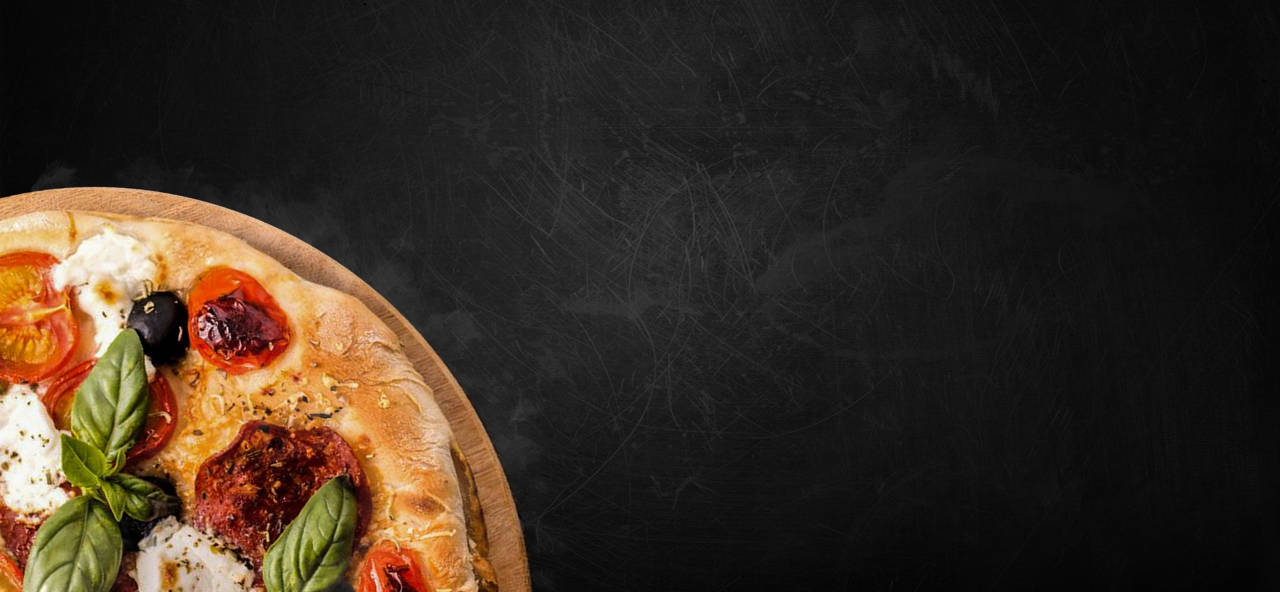
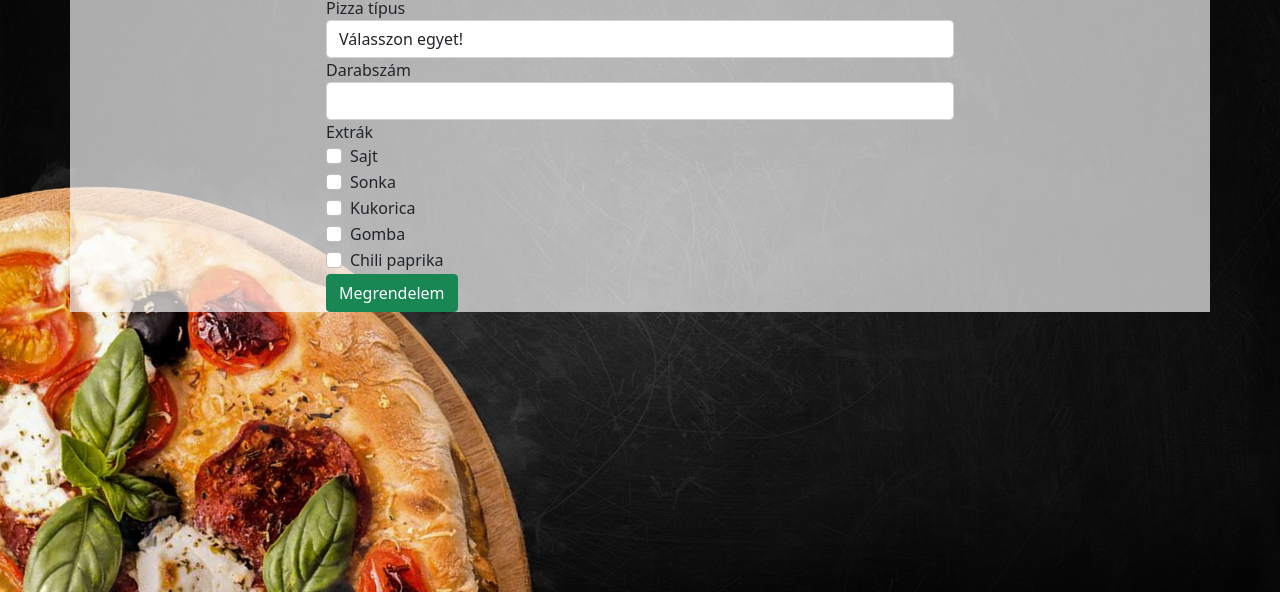
Before and after one commit to BBpezsgo/SJW2023_Banszky_Balazs_Ferenc, a plain HTML site: page rendeles.html in a window 1280 px wide. Shown: the part 208-800 px from the top of the page. Drawn offline with nearby package versions, Linux system fonts and the light colour scheme; a web font is replaced by a local one.

Commit message:
More progress

```diff
--- a/css/styles.css
+++ b/css/styles.css
@@ -20,10 +20,12 @@ h1 {
     font-size: 7em;
     font-variant: small-caps;
     text-align: center;
+    color: var(--zold);
 }
 
 h2 {
     font-size: 3em;
+    color: var(--zold);
 }
 
 @media (max-width: 768px) {
@@ -56,7 +58,7 @@ body > div.main-content {
 
 div.main-content > div,
 body > div.container {
-    background-color: #fff6;
+    background-color: #fffa;
 }
 
 .highlighted-section {
@@ -90,3 +92,7 @@ nav, footer {
 #wiki-link:hover {
     color: #000;
 }
+
+#order-form {
+    padding: 0 20%;
+}
--- a/rendeles.html
+++ b/rendeles.html
@@ -37,13 +37,47 @@
         </div>
     </nav>
 
-    <div class="container">
+    <div class="container" id="order-form">
         <h1 class="google-font">Pizzarendelés</h1>
+        <form>
+            <div class="form-group">
+                <label for="pizza-type">Pizza típus</label>
+                <select class="form-control">
+                    <option>Válasszon egyet!</option>
+                </select>
+            </div>
+            <div class="form-group">
+                <label for="count">Darabszám</label>
+                <input type="number" class="form-control" id="count" min="1">
+            </div>
+            <span>Extrák</span>
+            <div class="form-check">
+                <input class="form-check-input" type="checkbox" value="" id="cheese">
+                <label class="form-check-label" for="cheese">Sajt</label>
+            </div>
+            <div class="form-check">
+                <input class="form-check-input" type="checkbox" value="" id="ham">
+                <label class="form-check-label" for="ham">Sonka</label>
+            </div>
+            <div class="form-check">
+                <input class="form-check-input" type="checkbox" value="" id="corn">
+                <label class="form-check-label" for="corn">Kukorica</label>
+            </div>
+            <div class="form-check">
+                <input class="form-check-input" type="checkbox" value="" id="mushroom">
+                <label class="form-check-label" for="mushroom">Gomba</label>
+            </div>
+            <div class="form-check">
+                <input class="form-check-input" type="checkbox" value="" id="chili">
+                <label class="form-check-label" for="chili">Chili paprika</label>
+            </div>
+            <button type="submit" class="btn btn-success">Megrendelem</button>
+        </form>
     </div>
 
     <script src="https://cdn.jsdelivr.net/npm/bootstrap@5.0.2/dist/js/bootstrap.bundle.min.js"
-    integrity="sha384-MrcW6ZMFYlzcLA8Nl+NtUVF0sA7MsXsP1UyJoMp4YLEuNSfAP+JcXn/tWtIaxVXM"
-    crossorigin="anonymous"></script>
+        integrity="sha384-MrcW6ZMFYlzcLA8Nl+NtUVF0sA7MsXsP1UyJoMp4YLEuNSfAP+JcXn/tWtIaxVXM"
+        crossorigin="anonymous"></script>
     <script src="./js/script.js"></script>
 </body>
 
```
